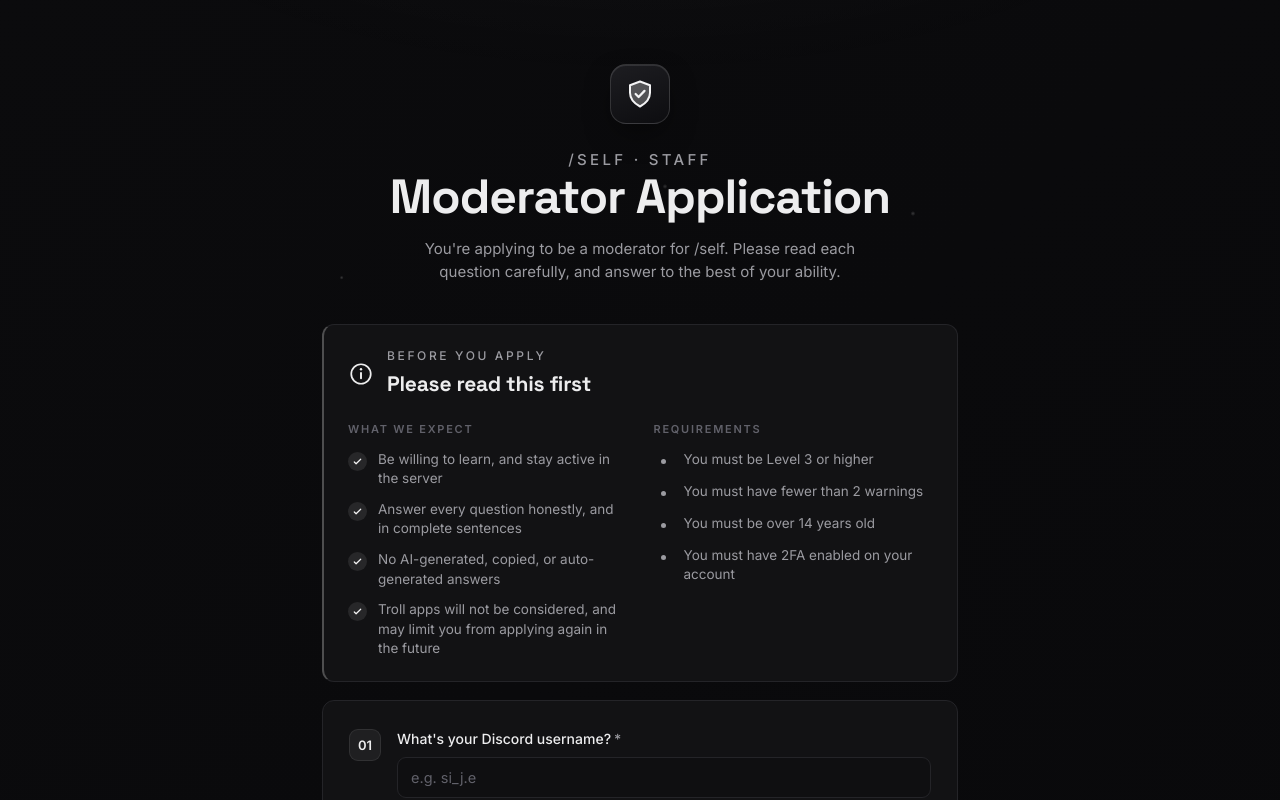
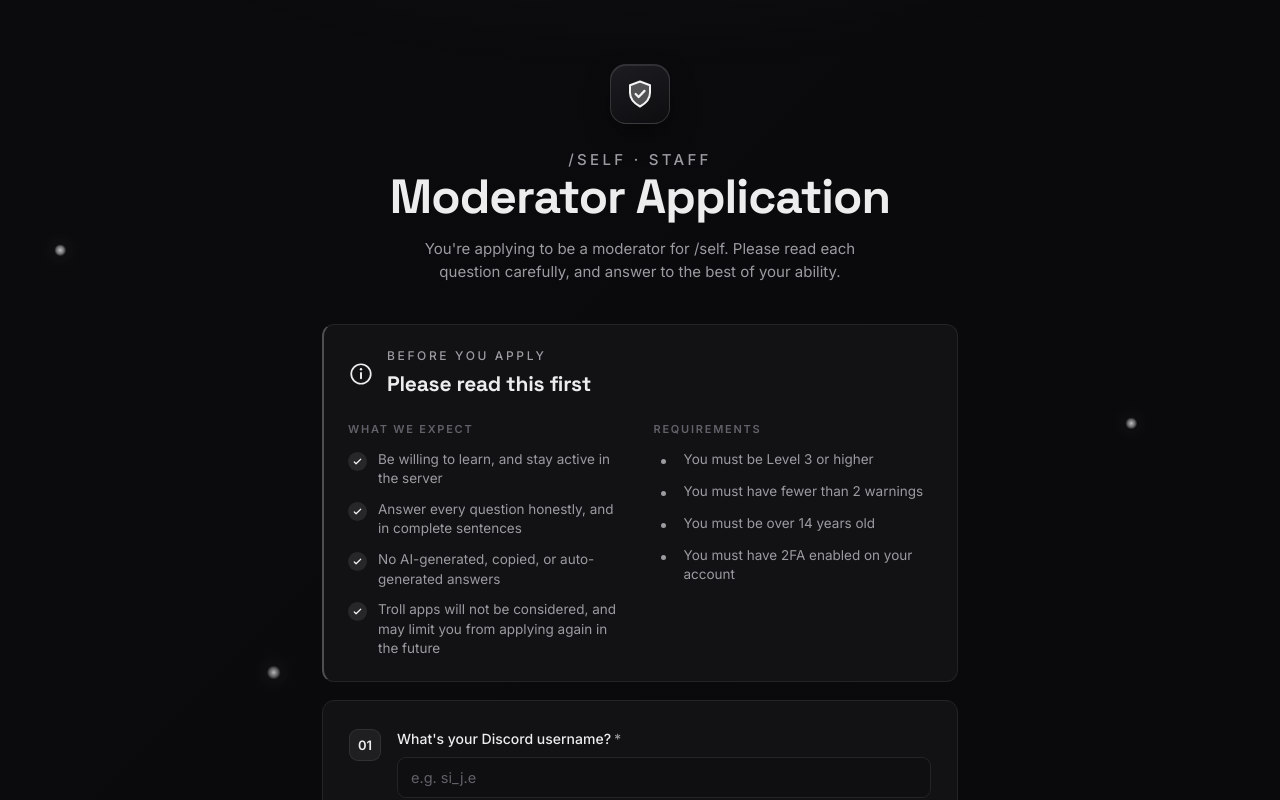
Before and after one commit to verseable/selfmod, a Next.js app: page / in a window 1280 px wide. Shown: the top 800 px of the page. Built offline with nearby package versions, Linux system fonts and the light colour scheme.

Commit message:
Enhance background animations and particle effects
Updated particle effects and gradient animations for improved visual aesthetics.

```diff
--- a/app/globals.css
+++ b/app/globals.css
@@ -36,6 +36,7 @@ body {
   background: linear-gradient(-45deg, #0a0a0c, #09090b, #0d0d0f, #0b0b0d);
   background-size: 400% 400%;
   animation: gradientShift 12s ease infinite;
+  filter: brightness(1);
 }
 
 @keyframes gradientShift {
@@ -60,7 +61,7 @@ body::before {
   background: radial-gradient(900px 400px at 50% -200px, rgba(255, 255, 255, 0.04), transparent 70%);
 }
 
-/* Floating particles - all screen sizes */
+/* Floating particles - MANY & BRIGHT */
 body::after {
   content: "";
   position: fixed;
@@ -68,31 +69,49 @@ body::after {
   z-index: 0;
   pointer-events: none;
   background-image:
-    radial-gradient(2px 2px at 15% 20%, rgba(244, 244, 245, 0.4), transparent),
-    radial-gradient(3px 3px at 85% 30%, rgba(244, 244, 245, 0.3), transparent),
-    radial-gradient(2.5px 2.5px at 25% 60%, rgba(244, 244, 245, 0.35), transparent),
-    radial-gradient(2px 2px at 75% 75%, rgba(244, 244, 245, 0.4), transparent),
-    radial-gradient(3px 3px at 40% 85%, rgba(244, 244, 245, 0.3), transparent),
-    radial-gradient(2.5px 2.5px at 90% 50%, rgba(244, 244, 245, 0.35), transparent),
-    radial-gradient(2px 2px at 10% 45%, rgba(244, 244, 245, 0.3), transparent),
-    radial-gradient(2.5px 2.5px at 60% 15%, rgba(244, 244, 245, 0.4), transparent);
+    radial-gradient(6px 6px at 5% 10%, rgba(244, 244, 245, 0.9), rgba(244, 244, 245, 0.5) 60%, transparent),
+    radial-gradient(7px 7px at 15% 20%, rgba(244, 244, 245, 0.85), rgba(244, 244, 245, 0.4) 60%, transparent),
+    radial-gradient(5.5px 5.5px at 22% 35%, rgba(244, 244, 245, 0.88), rgba(244, 244, 245, 0.45) 60%, transparent),
+    radial-gradient(6.5px 6.5px at 35% 15%, rgba(244, 244, 245, 0.9), rgba(244, 244, 245, 0.5) 60%, transparent),
+    radial-gradient(6px 6px at 45% 40%, rgba(244, 244, 245, 0.82), rgba(244, 244, 245, 0.4) 60%, transparent),
+    radial-gradient(7px 7px at 55% 25%, rgba(244, 244, 245, 0.87), rgba(244, 244, 245, 0.45) 60%, transparent),
+    radial-gradient(6px 6px at 65% 50%, rgba(244, 244, 245, 0.9), rgba(244, 244, 245, 0.5) 60%, transparent),
+    radial-gradient(6.5px 6.5px at 75% 30%, rgba(244, 244, 245, 0.85), rgba(244, 244, 245, 0.4) 60%, transparent),
+    radial-gradient(7px 7px at 85% 60%, rgba(244, 244, 245, 0.88), rgba(244, 244, 245, 0.45) 60%, transparent),
+    radial-gradient(6px 6px at 95% 15%, rgba(244, 244, 245, 0.86), rgba(244, 244, 245, 0.4) 60%, transparent),
+    radial-gradient(6.5px 6.5px at 10% 65%, rgba(244, 244, 245, 0.9), rgba(244, 244, 245, 0.5) 60%, transparent),
+    radial-gradient(7px 7px at 25% 75%, rgba(244, 244, 245, 0.84), rgba(244, 244, 245, 0.4) 60%, transparent),
+    radial-gradient(6px 6px at 40% 85%, rgba(244, 244, 245, 0.89), rgba(244, 244, 245, 0.45) 60%, transparent),
+    radial-gradient(6.5px 6.5px at 60% 70%, rgba(244, 244, 245, 0.87), rgba(244, 244, 245, 0.4) 60%, transparent),
+    radial-gradient(7px 7px at 75% 80%, rgba(244, 244, 245, 0.88), rgba(244, 244, 245, 0.45) 60%, transparent),
+    radial-gradient(6px 6px at 88% 75%, rgba(244, 244, 245, 0.85), rgba(244, 244, 245, 0.4) 60%, transparent),
+    radial-gradient(6.5px 6.5px at 12% 42%, rgba(244, 244, 245, 0.9), rgba(244, 244, 245, 0.5) 60%, transparent),
+    radial-gradient(7px 7px at 32% 55%, rgba(244, 244, 245, 0.86), rgba(244, 244, 245, 0.4) 60%, transparent),
+    radial-gradient(6px 6px at 52% 12%, rgba(244, 244, 245, 0.89), rgba(244, 244, 245, 0.45) 60%, transparent),
+    radial-gradient(6.5px 6.5px at 72% 45%, rgba(244, 244, 245, 0.87), rgba(244, 244, 245, 0.4) 60%, transparent),
+    radial-gradient(7px 7px at 8% 82%, rgba(244, 244, 245, 0.88), rgba(244, 244, 245, 0.45) 60%, transparent),
+    radial-gradient(6px 6px at 48% 65%, rgba(244, 244, 245, 0.85), rgba(244, 244, 245, 0.4) 60%, transparent),
+    radial-gradient(6.5px 6.5px at 68% 58%, rgba(244, 244, 245, 0.9), rgba(244, 244, 245, 0.5) 60%, transparent),
+    radial-gradient(7px 7px at 92% 38%, rgba(244, 244, 245, 0.86), rgba(244, 244, 245, 0.4) 60%, transparent),
+    radial-gradient(6px 6px at 18% 88%, rgba(244, 244, 245, 0.89), rgba(244, 244, 245, 0.45) 60%, transparent);
   background-size: 200% 200%;
   background-repeat: no-repeat;
   animation: particleFloat 20s ease-in-out infinite;
+  filter: drop-shadow(0 0 12px rgba(244, 244, 245, 0.6)) drop-shadow(0 0 24px rgba(244, 244, 245, 0.3));
 }
 
 @keyframes particleFloat {
   0% {
-    background-position: 0% 0%, 100% 0%, 0% 100%, 100% 100%, 50% 50%, 0% 50%, 100% 50%, 50% 0%;
-    opacity: 0.3;
+    background-position: 0% 0%, 2% 3%, 5% 1%, 8% 4%, 3% 6%, 7% 5%, 1% 7%, 6% 2%, 4% 8%, 9% 3%, 2% 9%, 8% 6%, 5% 4%, 3% 8%, 7% 9%, 1% 5%, 6% 7%, 4% 2%, 9% 1%, 2% 7%, 8% 4%, 5% 8%, 3% 3%, 7% 6%, 9% 9%;
+    opacity: 0.6;
   }
   50% {
-    background-position: 5% 8%, 95% -5%, -3% 95%, 103% 105%, 55% 45%, 8% 55%, 95% 45%, 48% 5%;
-    opacity: 0.6;
+    background-position: 8% 15%, 12% 18%, 15% 8%, 18% 16%, 10% 20%, 16% 14%, 6% 19%, 14% 9%, 11% 17%, 19% 12%, 7% 21%, 16% 18%, 12% 13%, 10% 19%, 17% 21%, 8% 14%, 15% 18%, 11% 8%, 19% 10%, 9% 19%, 18% 12%, 14% 20%, 10% 10%, 16% 16%, 19% 21%;
+    opacity: 1;
   }
   100% {
-    background-position: 0% 0%, 100% 0%, 0% 100%, 100% 100%, 50% 50%, 0% 50%, 100% 50%, 50% 0%;
-    opacity: 0.3;
+    background-position: 0% 0%, 2% 3%, 5% 1%, 8% 4%, 3% 6%, 7% 5%, 1% 7%, 6% 2%, 4% 8%, 9% 3%, 2% 9%, 8% 6%, 5% 4%, 3% 8%, 7% 9%, 1% 5%, 6% 7%, 4% 2%, 9% 1%, 2% 7%, 8% 4%, 5% 8%, 3% 3%, 7% 6%, 9% 9%;
+    opacity: 0.6;
   }
 }
 
```
